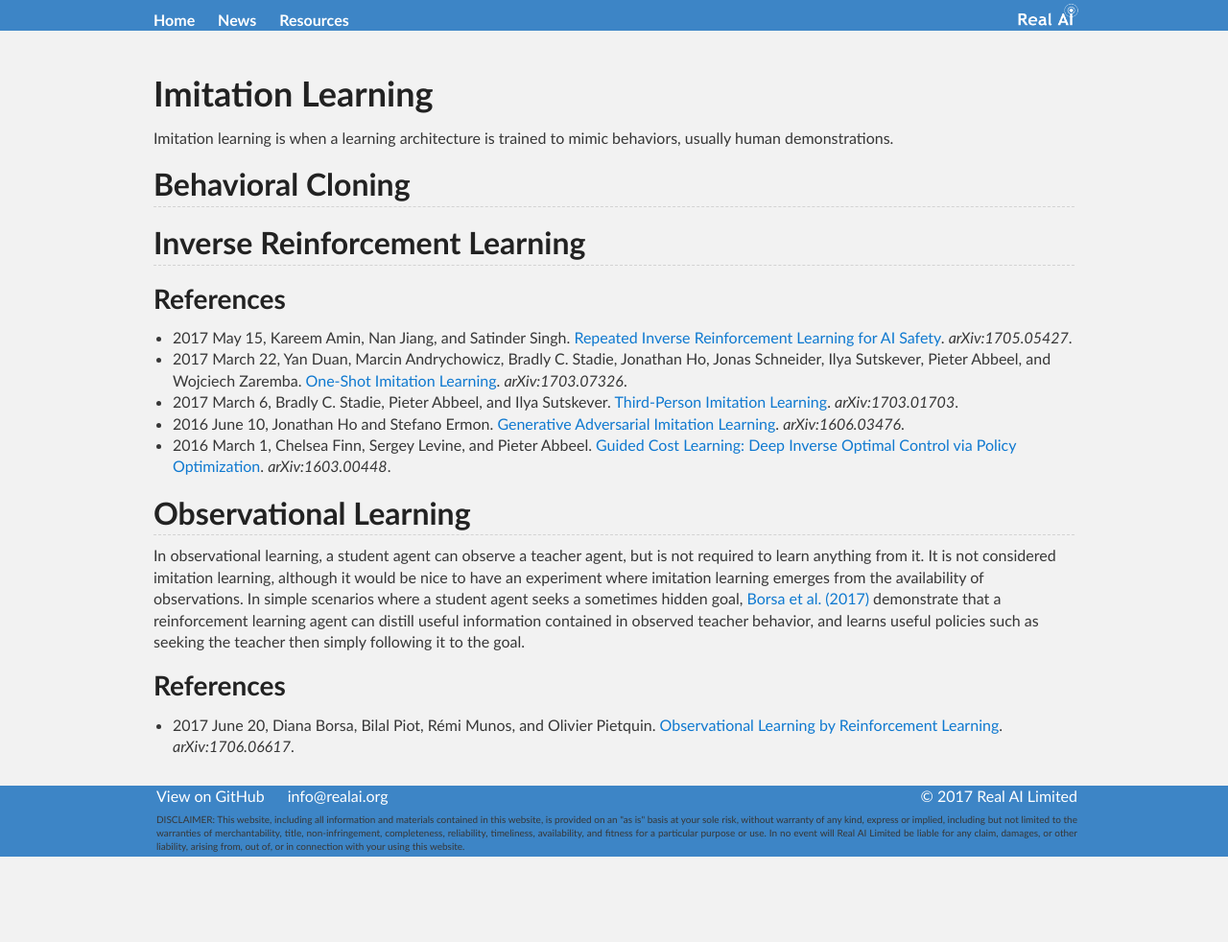
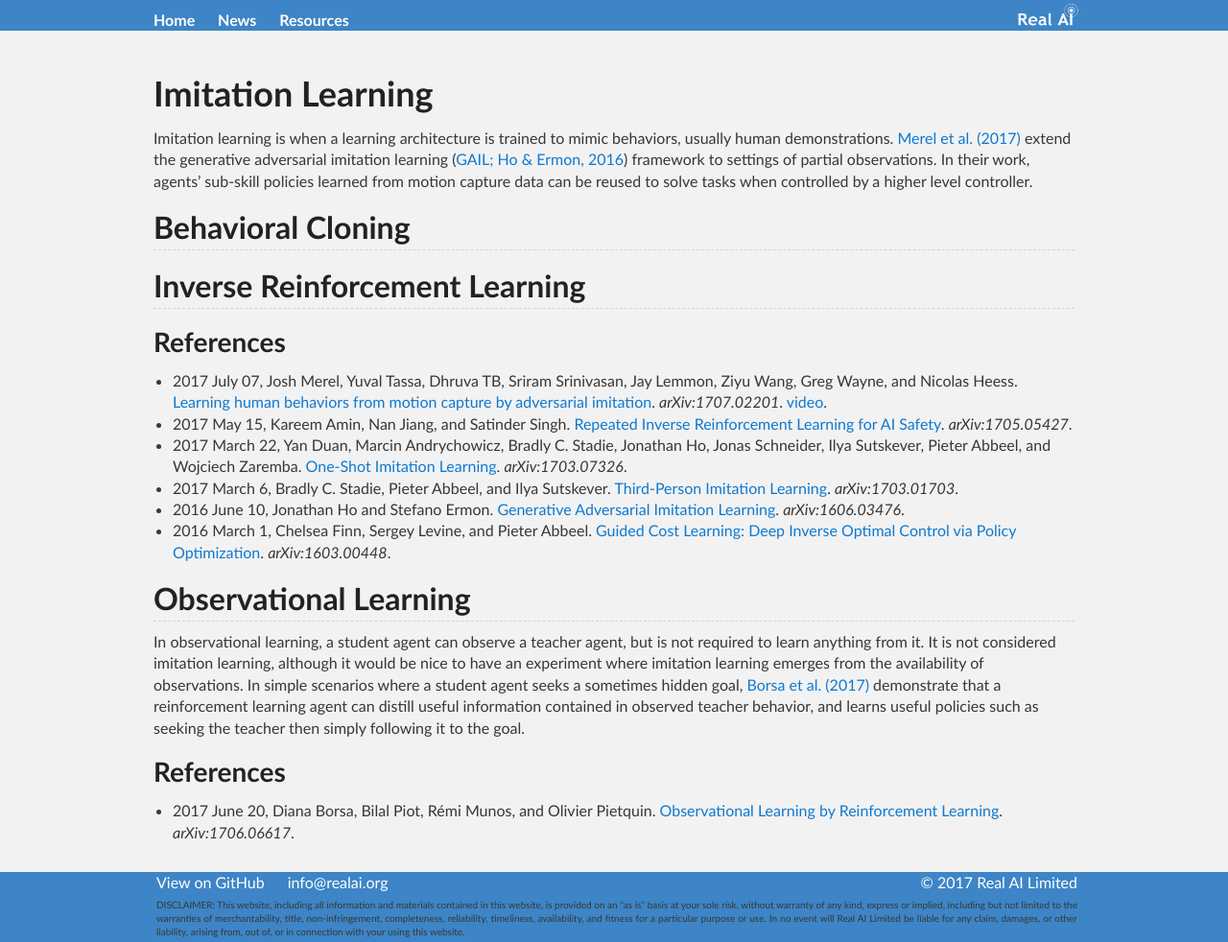
Before and after one commit to Tonywuhk/realai.org, a Jekyll site: the page built from imitation-learning.md, in a window 1280 px wide. Shown: the whole page at 96% size. Built offline with Jekyll 4.4.1, drawn with Linux system fonts in a browser that asks for light colours; our own code applies the rules of GitHub Pages for plain Markdown files; comment, search, counter and statistics services are not loaded; the repository's description, which GitHub fills in, is left out; before the commit the page ends 900 px from its top, so only the background shows below that.

Commit message:
Add DeepMind motion capture imitation paper

```diff
--- a/imitation-learning.md
+++ b/imitation-learning.md
@@ -3,7 +3,7 @@ permalink: /imitation-learning/
 ---
 # Imitation Learning
 
-Imitation learning is when a learning architecture is trained to mimic behaviors, usually human demonstrations.
+Imitation learning is when a learning architecture is trained to mimic behaviors, usually human demonstrations. [Merel et al. (2017)](https://arxiv.org/abs/1707.02201) extend the generative adversarial imitation learning ([GAIL; Ho & Ermon, 2016](https://arxiv.org/abs/1606.03476)) framework to settings of partial observations. In their work, agents' sub-skill policies learned from motion capture data can be reused to solve tasks when controlled by a higher level controller.
 
 ## Behavioral Cloning
 
@@ -11,6 +11,7 @@ Imitation learning is when a learning architecture is trained to mimic behaviors
 
 ### References
 
+* 2017 July 07, Josh Merel, Yuval Tassa, Dhruva TB, Sriram Srinivasan, Jay Lemmon, Ziyu Wang, Greg Wayne, and Nicolas Heess. [Learning human behaviors from motion capture by adversarial imitation](https://arxiv.org/abs/1707.02201). *arXiv:1707.02201*. [video](https://www.youtube.com/watch?v=QwUJkSrbF68).
 * 2017 May 15, Kareem Amin, Nan Jiang, and Satinder Singh. [Repeated Inverse Reinforcement Learning for AI Safety](https://arxiv.org/abs/1705.05427). *arXiv:1705.05427*.
 * 2017 March 22, Yan Duan, Marcin Andrychowicz, Bradly C. Stadie, Jonathan Ho, Jonas Schneider, Ilya Sutskever, Pieter Abbeel, and Wojciech Zaremba. [One-Shot Imitation Learning](https://arxiv.org/abs/1703.07326). *arXiv:1703.07326*.
 * 2017 March 6, Bradly C. Stadie, Pieter Abbeel, and Ilya Sutskever. [Third-Person Imitation Learning](https://arxiv.org/abs/1703.01703). *arXiv:1703.01703*.
```
Also changed, not shown: README.md (+1 -0 lines).
